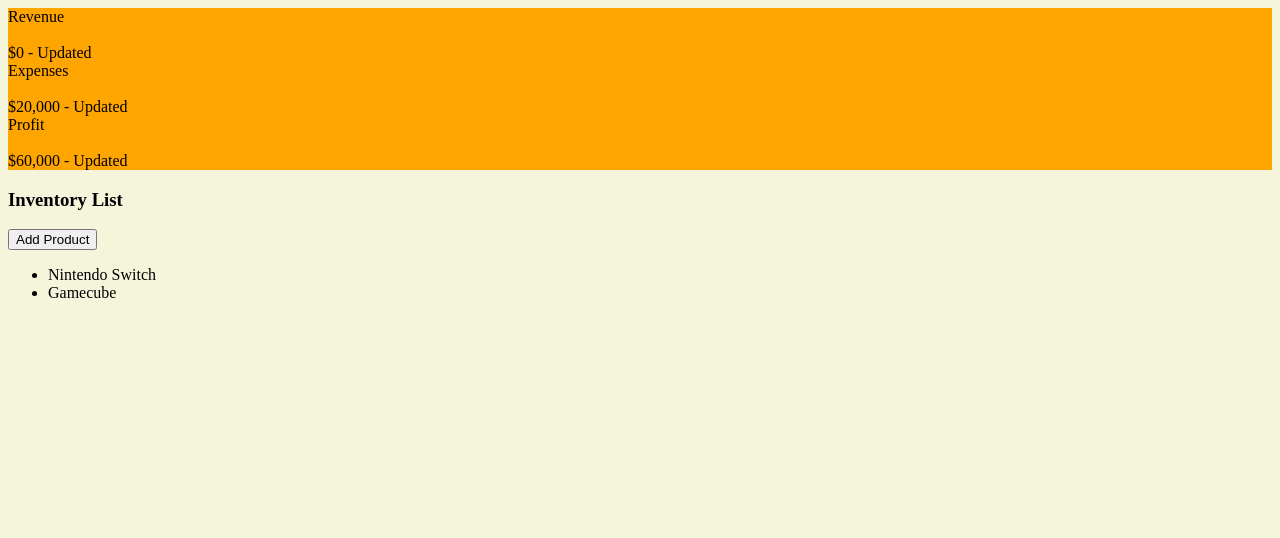
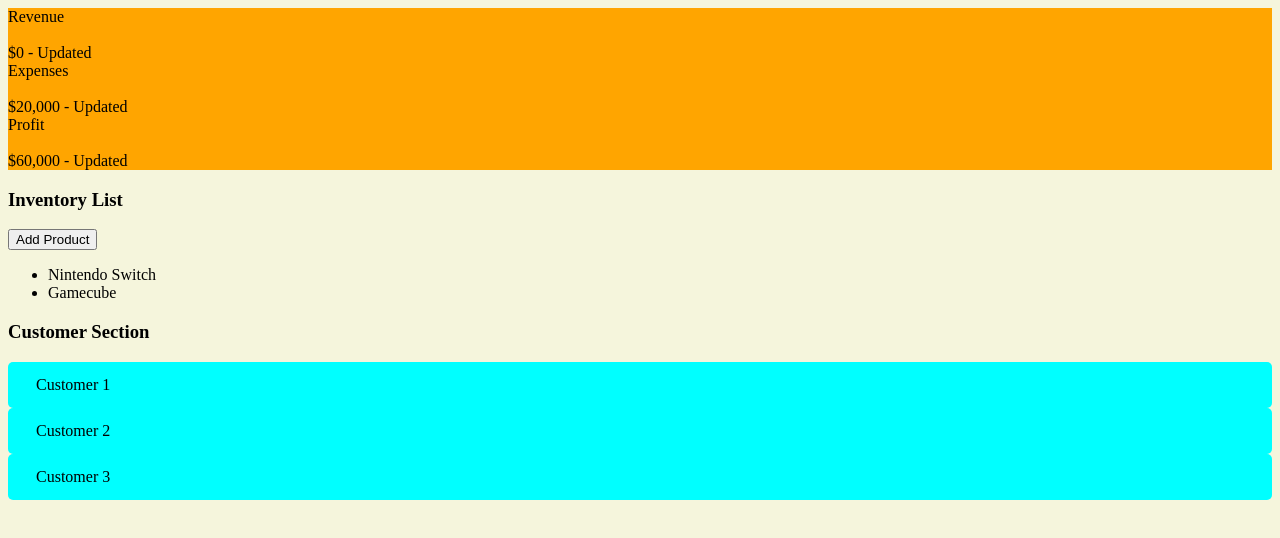
Before and after one commit to ChronoHex/coding_challenge_12, a plain HTML site: page index.html in a window 1280 px wide. Drawn offline with Linux system fonts and the light colour scheme.

Commit message:
Fixed task 4 in html

```diff
--- a/index.html
+++ b/index.html
@@ -42,6 +42,14 @@
  <button id="addProductButton">Add Product</button>
  <ul id="inventoryList"></ul>
 
+ <!-- task 4 -->
+  <h3>Customer Section</h3>
+  <div id="customerSection">
+    <div class="customer-card">Customer 1</div>
+    <div class="customer-card">Customer 2</div>
+    <div class="customer-card">Customer 3</div>
+</div>
+
 <script src="cc_12.js"></script>
 </body>
 </html>
```
